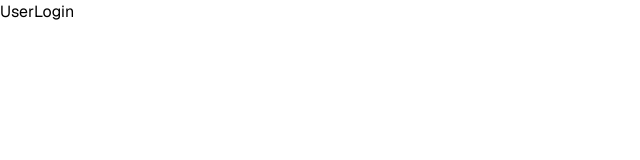
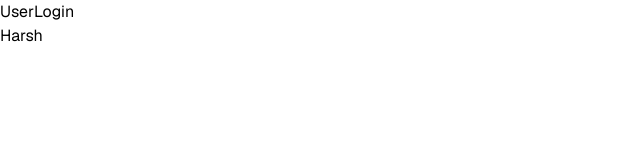
Before and after one commit to Harshverma2608/foodster-app, a React (Vite) app: page /login in a window 1280 px wide. Shown: the top 160 px of the page, without its empty margins (0-640 px from the left). Built offline with nearby package versions, Linux system fonts and the light colour scheme; a web font is replaced by a local one.

Commit message:
added in userlogin

```diff
--- a/src/pages/UserLogin.jsx
+++ b/src/pages/UserLogin.jsx
@@ -2,7 +2,9 @@ import React from 'react'
 
 const UserLogin = () => {
   return (
-    <div>UserLogin</div>
+    <div>UserLogin
+      <h1>Harsh</h1>
+    </div>
   )
 }
 
```
Also changed, not shown: 1 other file (tests, documents, lock files or other folders).
